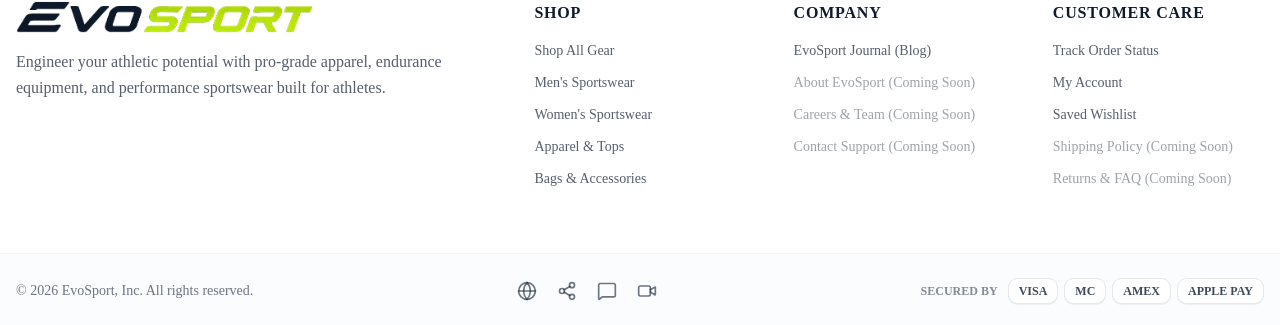
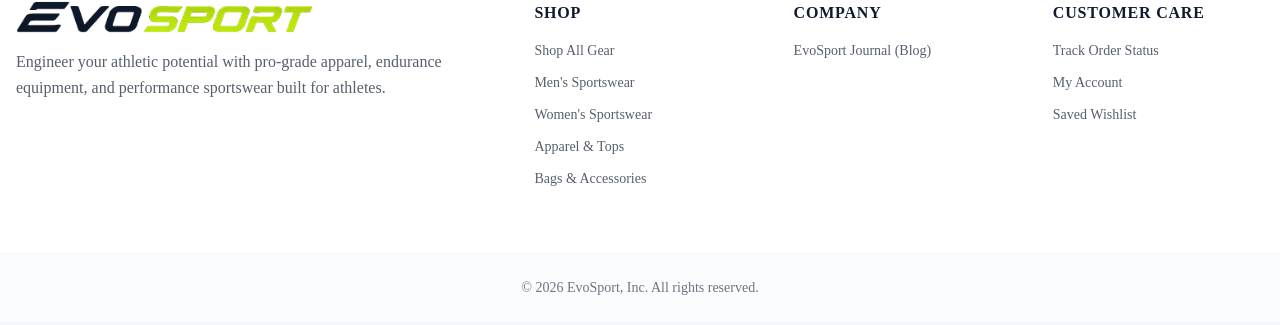
Before and after one commit to ab-pro-dev/EvoSport-NextJs-E-commerce-Website, a Next.js app: page / in a window 1280 px wide. Shown: the part 978-1303 px from the top of the page. Built offline with nearby package versions, Linux system fonts and the light colour scheme; no server answers; the database is empty.

Commit message:
fix(footer): remove social/payment badges, center copyright, and remove coming-soon links

```diff
--- a/components/navigation/footer.tsx
+++ b/components/navigation/footer.tsx
@@ -1,6 +1,5 @@
 import Link from "next/link";
 import Image from "next/image";
-import { Share2, Globe, MessageSquare, Video } from "lucide-react";
 
 export function Footer() {
   return (
@@ -76,21 +75,6 @@ export function Footer() {
                   EvoSport Journal (Blog)
                 </Link>
               </li>
-              <li>
-                <span className="text-[#0F1B2D]/40 dark:text-slate-600 cursor-not-allowed">
-                  About EvoSport (Coming Soon)
-                </span>
-              </li>
-              <li>
-                <span className="text-[#0F1B2D]/40 dark:text-slate-600 cursor-not-allowed">
-                  Careers & Team (Coming Soon)
-                </span>
-              </li>
-              <li>
-                <span className="text-[#0F1B2D]/40 dark:text-slate-600 cursor-not-allowed">
-                  Contact Support (Coming Soon)
-                </span>
-              </li>
             </ul>
           </div>
 
@@ -115,52 +99,15 @@ export function Footer() {
                   Saved Wishlist
                 </Link>
               </li>
-              <li>
-                <span className="text-[#0F1B2D]/40 dark:text-slate-600 cursor-not-allowed">
-                  Shipping Policy (Coming Soon)
-                </span>
-              </li>
-              <li>
-                <span className="text-[#0F1B2D]/40 dark:text-slate-600 cursor-not-allowed">
-                  Returns & FAQ (Coming Soon)
-                </span>
-              </li>
             </ul>
           </div>
         </div>
       </div>
 
-      {/* Bottom Copyright & Payment Badges Bar */}
+      {/* Bottom Copyright Bar */}
       <div className="border-t border-gray-100 dark:border-slate-800/80 bg-[#F4F8FC]/40 dark:bg-[#090E17]/40 py-6">
-        <div className="container mx-auto px-4 max-w-7xl flex flex-col md:flex-row items-center justify-between gap-4 text-sm text-[#0F1B2D]/60 dark:text-slate-400 font-medium">
+        <div className="container mx-auto px-4 max-w-7xl text-center text-sm text-[#0F1B2D]/60 dark:text-slate-400 font-medium">
           <p>© {new Date().getFullYear()} EvoSport, Inc. All rights reserved.</p>
-
-          {/* Social Icons */}
-          <div className="flex items-center gap-5">
-            <a href="#" className="hover:text-[#5B8DEF] dark:hover:text-[#B8FF00] transition-transform hover:scale-110" title="Global Community">
-              <Globe className="h-5 w-5" />
-            </a>
-            <a href="#" className="hover:text-[#5B8DEF] dark:hover:text-[#B8FF00] transition-transform hover:scale-110" title="Social Feed">
-              <Share2 className="h-5 w-5" />
-            </a>
-            <a href="#" className="hover:text-[#5B8DEF] dark:hover:text-[#B8FF00] transition-transform hover:scale-110" title="Community Chat">
-              <MessageSquare className="h-5 w-5" />
-            </a>
-            <a href="#" className="hover:text-[#5B8DEF] dark:hover:text-[#B8FF00] transition-transform hover:scale-110" title="Athlete Videos">
-              <Video className="h-5 w-5" />
-            </a>
-          </div>
-
-          {/* Payment Method Badges */}
-          <div className="flex items-center gap-2.5">
-            <span className="text-xs uppercase font-bold text-[#0F1B2D]/50 dark:text-slate-400">Secured By</span>
-            <div className="flex items-center gap-1.5 text-xs font-black uppercase text-[#0F1B2D]/80 dark:text-slate-200">
-              <span className="rounded-md border border-gray-200 dark:border-slate-800 bg-white dark:bg-slate-900 px-2.5 py-1 shadow-2xs">VISA</span>
-              <span className="rounded-md border border-gray-200 dark:border-slate-800 bg-white dark:bg-slate-900 px-2.5 py-1 shadow-2xs">MC</span>
-              <span className="rounded-md border border-gray-200 dark:border-slate-800 bg-white dark:bg-slate-900 px-2.5 py-1 shadow-2xs">AMEX</span>
-              <span className="rounded-md border border-gray-200 dark:border-slate-800 bg-white dark:bg-slate-900 px-2.5 py-1 shadow-2xs">APPLE PAY</span>
-            </div>
-          </div>
         </div>
       </div>
     </footer>
```
